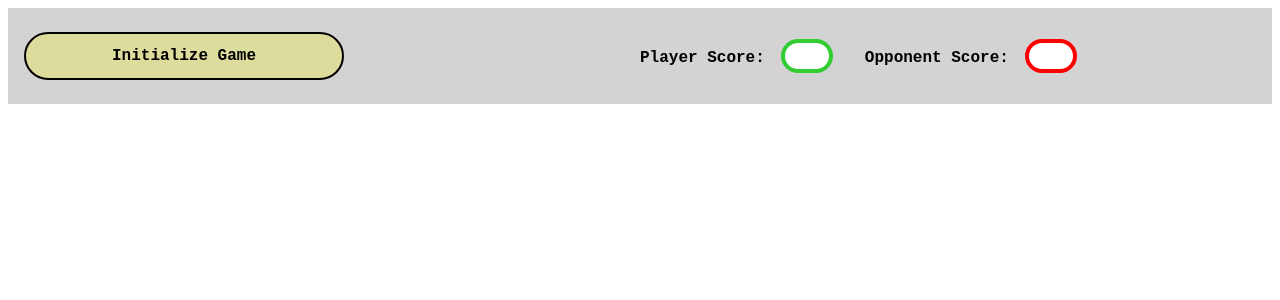
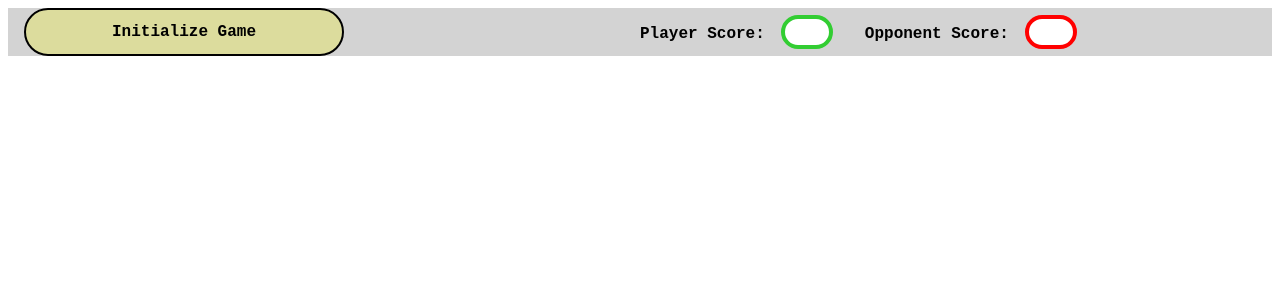
Before and after one commit to Tute24/refactored-rock-paper-scissors, a React (Vite) app: page / in a window 1280 px wide. Shown: the top 300 px of the page. Built offline with nearby package versions, Linux system fonts and the light colour scheme.

Commit message:
Changing the height of the Header Area

```diff
--- a/src/RSP.module.css
+++ b/src/RSP.module.css
@@ -198,7 +198,7 @@
     justify-content: space-evenly;
     align-items: center;
     background-color: lightgrey;
-    height:6rem;
+    height:auto;
     box-sizing: border-box;
     white-space: nowrap;
     padding: 0 1rem;
```
